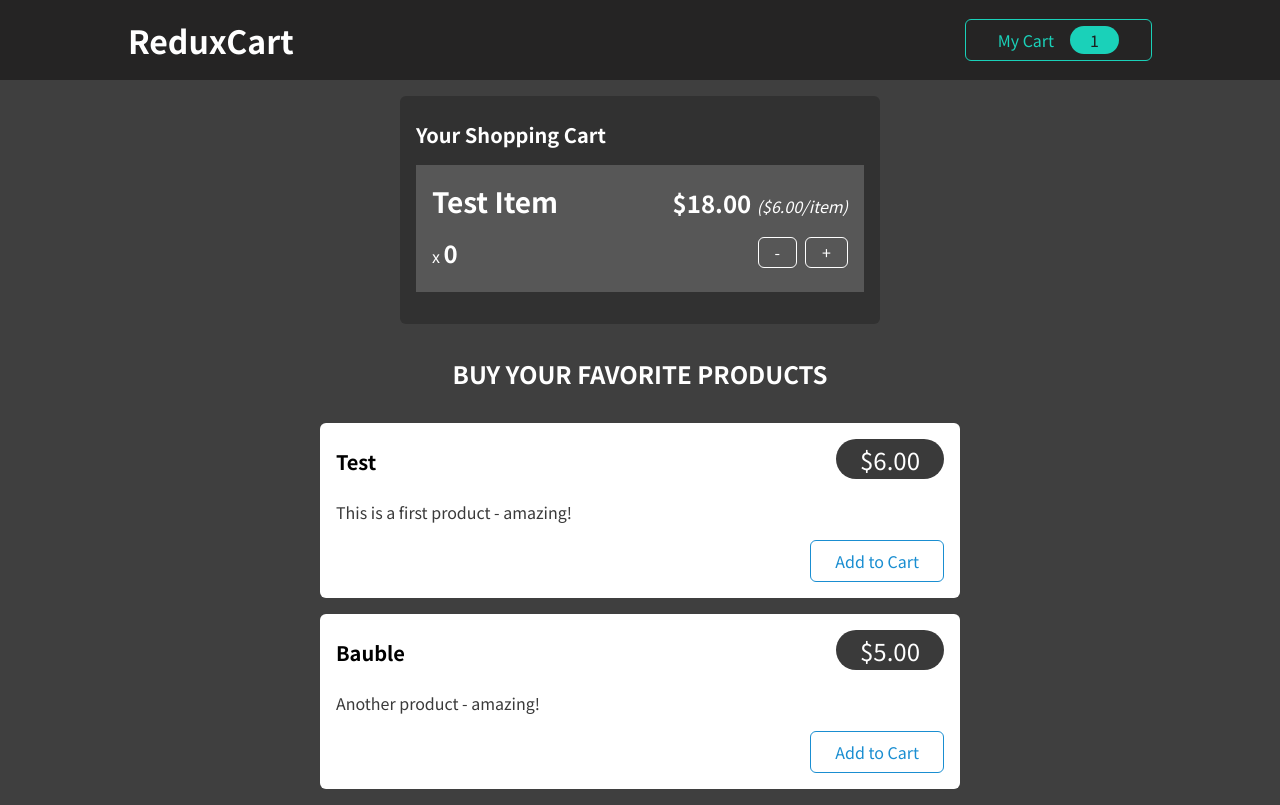
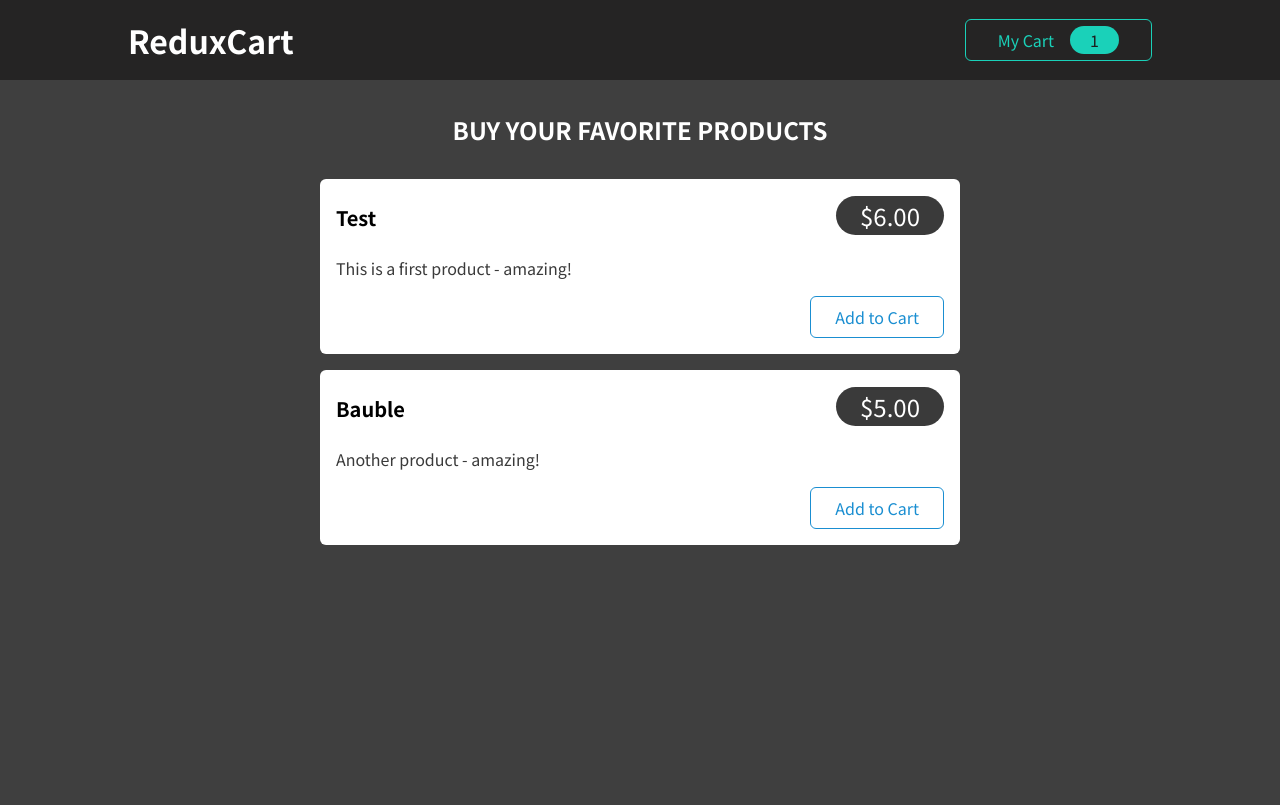
Before and after one commit to thenatural86/adv-redux, a React (Create React App) app: page / in a window 1280 px wide. Built offline with nearby package versions, Linux system fonts and the light colour scheme.

Commit message:
code cleanup

```diff
--- a/src/App.js
+++ b/src/App.js
@@ -1,14 +1,17 @@
-import Cart from './components/Cart/Cart';
-import Layout from './components/Layout/Layout';
-import Products from './components/Shop/Products';
+import Cart from './components/Cart/Cart'
+import Layout from './components/Layout/Layout'
+import Products from './components/Shop/Products'
+import { useSelector } from 'react-redux'
 
 function App() {
+  const toggle = useSelector((state) => state.toggle.showCart)
+
   return (
     <Layout>
-      <Cart />
+      {toggle && <Cart />}
       <Products />
     </Layout>
-  );
+  )
 }
 
-export default App;
+export default App
--- a/src/components/Cart/Cart.js
+++ b/src/components/Cart/Cart.js
@@ -2,14 +2,9 @@ import Card from '../UI/Card'
 import classes from './Cart.module.css'
 import CartItem from './CartItem'
 
-import { useSelector } from 'react-redux'
-
 const Cart = (props) => {
-  const toggle = useSelector((state) => state.toggle.showCart)
-
   return (
     <div>
-      {toggle && (
       <Card className={classes.cart}>
         <h2>Your Shopping Cart</h2>
         <ul>
@@ -18,7 +13,6 @@ const Cart = (props) => {
           />
         </ul>
       </Card>
-      )}
     </div>
   )
 }
--- a/src/components/Cart/CartButton.js
+++ b/src/components/Cart/CartButton.js
@@ -8,7 +8,6 @@ const CartButton = (props) => {
 
   const toggleCart = () => {
     dispatch(toggleActions.toggle())
-    console.log('he')
   }
 
   return (
--- a/src/components/Cart/CartItem.js
+++ b/src/components/Cart/CartItem.js
@@ -18,7 +18,6 @@ const CartItem = (props) => {
       dispatch(cartActions.decrement())
     }
   }
-  console.log(count)
   return (
     <li className={classes.item}>
       <header>
--- a/src/store/toggle.js
+++ b/src/store/toggle.js
@@ -1,6 +1,6 @@
 import { createSlice } from '@reduxjs/toolkit'
 
-const initialToggleState = { showCart: true }
+const initialToggleState = { showCart: false }
 
 const toggleSlice = createSlice({
   name: 'toggle',
```
Also changed, not shown: 1 other file (tests, documents, lock files or other folders). Lines whose indentation alone changed are shown as unchanged.
